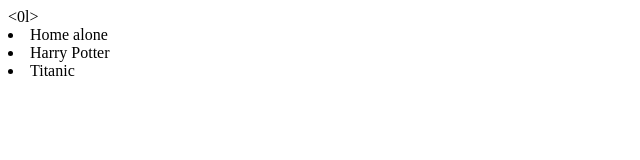
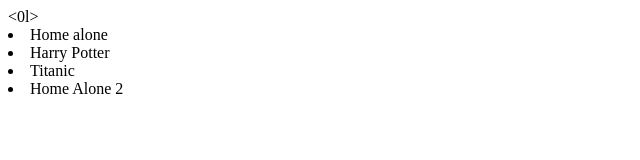
Before and after one commit to soniathephoenix/my-first-gh-repo-test, a plain HTML site: page my-first-git/index.html in a window 1280 px wide. Shown: the whole page, without its empty margins (0-640 px from the left). Drawn offline with Linux system fonts and the light colour scheme.

Commit message:
add another movie to the list

```diff
--- a/my-first-git/index.html
+++ b/my-first-git/index.html
@@ -10,6 +10,7 @@
         <li>Home alone</li>
         <li>Harry Potter</li>
         <li>Titanic</li>
+        <li>Home Alone 2</li>
     </0l>
 </body>
 </html>
```
